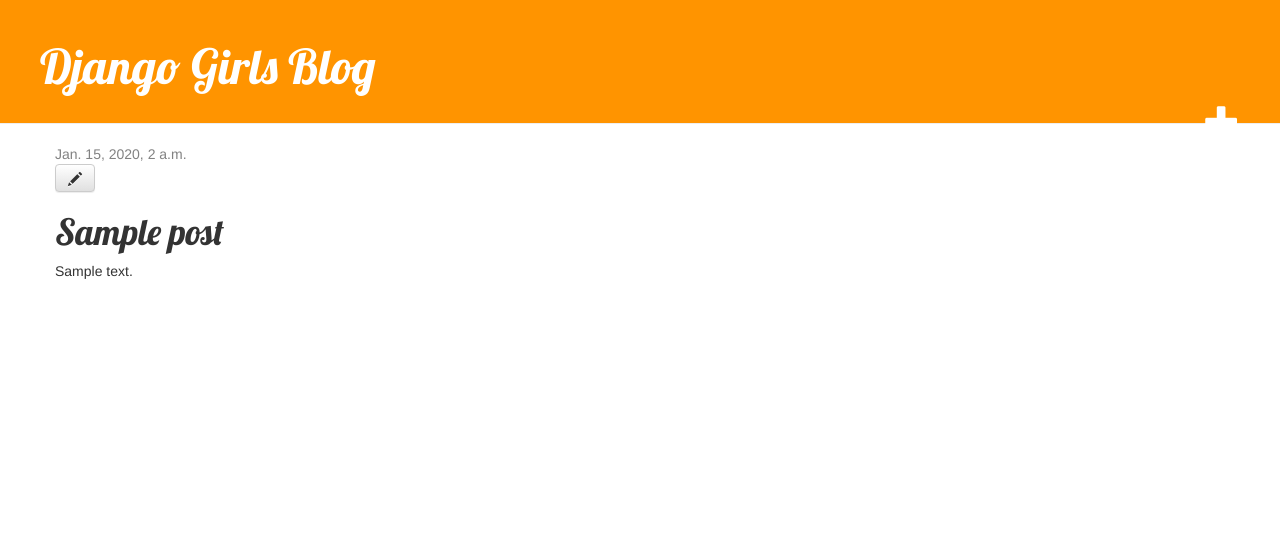
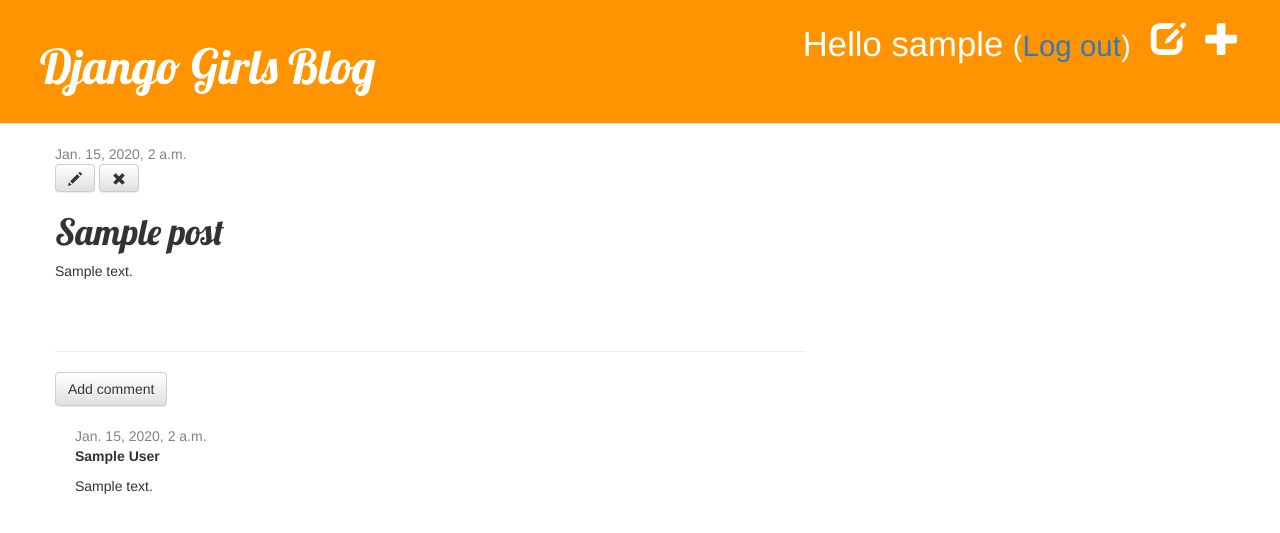
Before and after one commit to jgavinwu/my-first-blog, a Django app: page /post/1/ in a window 1280 px wide. Shown: the top 533 px of the page. Run offline with Django 3.2, Linux system fonts and the light colour scheme; a user stored in the database is signed in; tables that the repository leaves empty hold one stand-in row (values such as "Sample post"); some libraries are stand-ins or nearby versions.

Commit message:
Completing all functionality

```diff
--- a/blog/admin.py
+++ b/blog/admin.py
@@ -2,8 +2,9 @@
 from __future__ import unicode_literals
 
 from django.contrib import admin
-from .models import Post
+from .models import Post, Comment
 
 admin.site.register(Post)
+admin.site.register(Comment)
 
 # Register your models here.
--- a/blog/models.py
+++ b/blog/models.py
@@ -19,3 +19,16 @@ class Post(models.Model):
         return self.title
 
 # Create your models here.
+class Comment(models.Model):
+    post = models.ForeignKey('blog.Post', related_name='comments')
+    author = models.CharField(max_length=200)
+    text = models.TextField()
+    created_date = models.DateTimeField(default=timezone.now)
+    approved_comment = models.BooleanField(default=False)
+
+    def approve(self):
+        self.approved_comment = True
+        self.save()
+
+    def __str__(self):
+        return self.text
--- a/blog/static/css/blog.css
+++ b/blog/static/css/blog.css
@@ -44,3 +44,7 @@ h1, h2, h3, h4 {
 .post h1 a, .post h1 a:visited {
     color: #000000;
 }
+
+.comment {
+	margin: 20px 0px 20px 20px
+}
--- a/blog/templates/blog/base.html
+++ b/blog/templates/blog/base.html
@@ -10,10 +10,14 @@
     </head>
     <body>
 		<div class="page-header">
-			<h1><a href="/">Django Girls Blog</a></h1>
 			{% if user.is_authenticated %}
 				<a href="{% url 'post_new' %}" class="top-menu"><span class="glyphicon glyphicon-plus"></span></a>
+				<a href="{% url 'post_draft_list' %}" class="top-menu"><span class="glyphicon glyphicon-edit"></span></a>
+				<p class="top-menu">Hello {{ user.username }} <small>(<a href="{% url 'logout' %}">Log out</a>)</small></p>
+			{% else %}
+				<a href="{% url 'login' %}" class="top-menu"><span class="glyphicon glyphicon-lock"></span></a>
 			{% endif %}
+			<h1><a href="/">Django Girls Blog</a></h1>
 		</div>
 		<div class="content container">
 			<div class="row">
--- a/blog/templates/blog/post_detail.html
+++ b/blog/templates/blog/post_detail.html
@@ -6,11 +6,27 @@
             <div class="date">
                 {{ post.published_date }}
             </div>
+		{% else %}
+			<a class="btn btn-default" href="{% url 'post_publish' pk=post.pk %}">Publish</a>
         {% endif %}
 		{% if user.is_authenticated %}
 			<a class="btn btn-default" href="{% url 'post_edit' pk=post.pk %}"><span class="glyphicon glyphicon-pencil"></span></a>
+			<a class="btn btn-default" href="{% url 'post_remove' pk=post.pk %}"><span class="glyphicon glyphicon-remove"></span></a>
+		{% else %}
+			<a href="{% url 'login' %}" class="top-menu"><span class="glyphicon glyphicon-lock"></span></a>
 		{% endif %}
         <h1>{{ post.title }}</h1>
         <p>{{ post.text|linebreaksbr }}</p>
     </div>
+<hr>
+<a class="btn btn-default" href="{% url 'add_comment_to_post' pk=post.pk %}">Add comment</a>
+{% for comment in post.comments.all %}
+    <div class="comment">
+        <div class="date">{{ comment.created_date }}</div>
+        <strong>{{ comment.author }}</strong>
+        <p>{{ comment.text|linebreaks }}</p>
+    </div>
+{% empty %}
+    <p>No comments here yet :(</p>
+{% endfor %}
 {% endblock %}
--- a/blog/templates/blog/post_list.html
+++ b/blog/templates/blog/post_list.html
@@ -8,6 +8,7 @@
 			</div>
 			<h1><a href="{% url 'post_detail' pk=post.pk  %}">{{ post.title }}</a></h1>
 			<p>{{ post.text|linebreaksbr }}</p>
+			<a href="{% url 'post_detail' pk=post.pk %}">Comments: {{ post.comments.count }}</a>
 		</div>
 	{% endfor %}
 {% endblock %}
--- a/blog/urls.py
+++ b/blog/urls.py
@@ -6,4 +6,8 @@ urlpatterns = [
     url(r'^post/(?P<pk>\d+)/$', views.post_detail, name='post_detail'),
     url(r'^post/new/$', views.post_new, name='post_new'),
     url(r'^post/(?P<pk>\d+)/edit/$', views.post_edit, name='post_edit'),
+    url(r'^drafts/$', views.post_draft_list, name='post_draft_list'),
+    url(r'^post/(?P<pk>\d+)/publish/$', views.post_publish, name='post_publish'),
+    url(r'^post/(?P<pk>\d+)/remove/$', views.post_remove, name='post_remove'),
+    url(r'^post/(?P<pk>\d+)/comment/$', views.add_comment_to_post, name='add_comment_to_post'),
 ]
--- a/blog/views.py
+++ b/blog/views.py
@@ -3,8 +3,9 @@ from __future__ import unicode_literals
 
 from django.shortcuts import render, get_object_or_404, redirect
 from django.utils import timezone
+from django.contrib.auth.decorators import login_required
 from .models import Post
-from .forms import PostForm
+from .forms import PostForm, CommentForm
 
 # Create your views here.
 def post_list(request):
@@ -15,19 +16,21 @@ def post_detail(request, pk):
     post = get_object_or_404(Post, pk=pk)
     return render(request, 'blog/post_detail.html', {'post': post})
 
+@login_required
 def post_new(request):
     if request.method == "POST":
         form = PostForm(request.POST)
         if form.is_valid():
             post = form.save(commit=False)
             post.author = request.user
-            post.published_date = timezone.now()
+#            post.published_date = timezone.now()
             post.save()
             return redirect('post_detail', pk=post.pk)
     else:
         form = PostForm()
     return render(request, 'blog/post_edit.html', {'form': form})
 
+@login_required
 def post_edit(request, pk):
     post = get_object_or_404(Post, pk=pk)
     if request.method == "POST":
@@ -35,9 +38,39 @@ def post_edit(request, pk):
         if form.is_valid():
             post = form.save(commit=False)
             post.author = request.user
-            post.published_date = timezone.now()
+#            post.published_date = timezone.now()
             post.save()
             return redirect('post_detail', pk=post.pk)
     else:
         form = PostForm(instance=post)
     return render(request, 'blog/post_edit.html', {'form': form})
+
+@login_required
+def post_draft_list(request):
+    posts = Post.objects.filter(published_date__isnull=True).order_by('created_date')
+    return render(request, 'blog/post_draft_list.html', {'posts': posts})
+
+@login_required
+def post_publish(request, pk):
+    post = get_object_or_404(Post, pk=pk)
+    post.publish()
+    return redirect('post_detail', pk=pk)
+
+@login_required
+def post_remove(request, pk):
+    post = get_object_or_404(Post, pk=pk)
+    post.delete()
+    return redirect('post_list')
+
+def add_comment_to_post(request, pk):
+    post = get_object_or_404(Post, pk=pk)
+    if request.method == "POST":
+        form = CommentForm(request.POST)
+        if form.is_valid():
+            comment = form.save(commit=False)
+            comment.post = post
+            comment.save()
+            return redirect('post_detail', pk=post.pk)
+    else:
+        form = CommentForm()
+    return render(request, 'blog/add_comment_to_post.html', {'form': form})
--- a/girls/urls.py
+++ b/girls/urls.py
@@ -15,8 +15,11 @@ Including another URLconf
 """
 from django.conf.urls import include, url
 from django.contrib import admin
+from django.contrib.auth import views
 
 urlpatterns = [
     url(r'^admin/', admin.site.urls),
-    url(r'', include('blog.urls'))
+    url(r'', include('blog.urls')),
+    url(r'^accounts/login/$', views.login, name='login'),
+    url(r'^accounts/logout/$', views.logout, name='logout', kwargs={'next_page': '/'}),
 ]
```
Also changed, not shown: blog/forms.py (+7 -1 lines), blog/templates/blog/add_comment_to_post.html (added, +9 -0 lines), blog/templates/blog/post_draft_list.html (added, +11 -0 lines), blog/templates/registration/login.html (added, +24 -0 lines), girls/settings.py (+11 -3 lines), blog/migrations/0002_comment.py (added).
